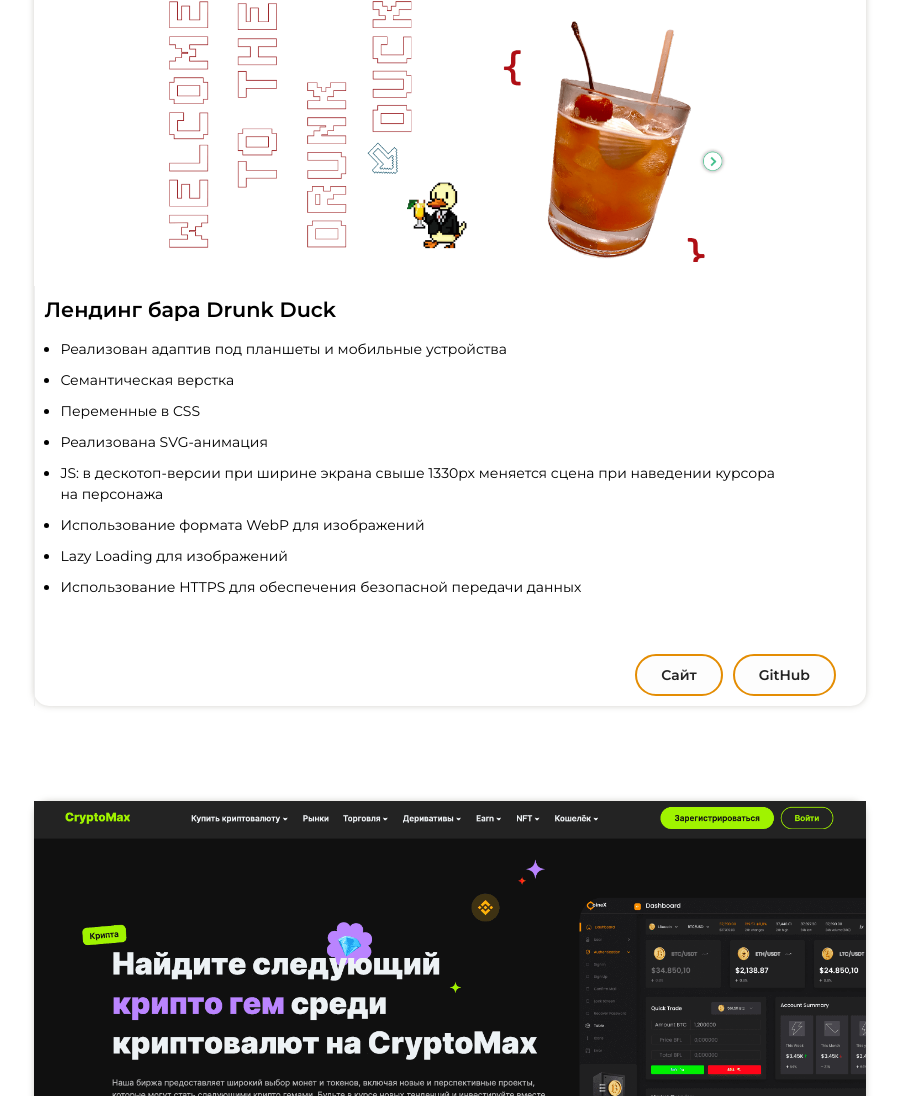
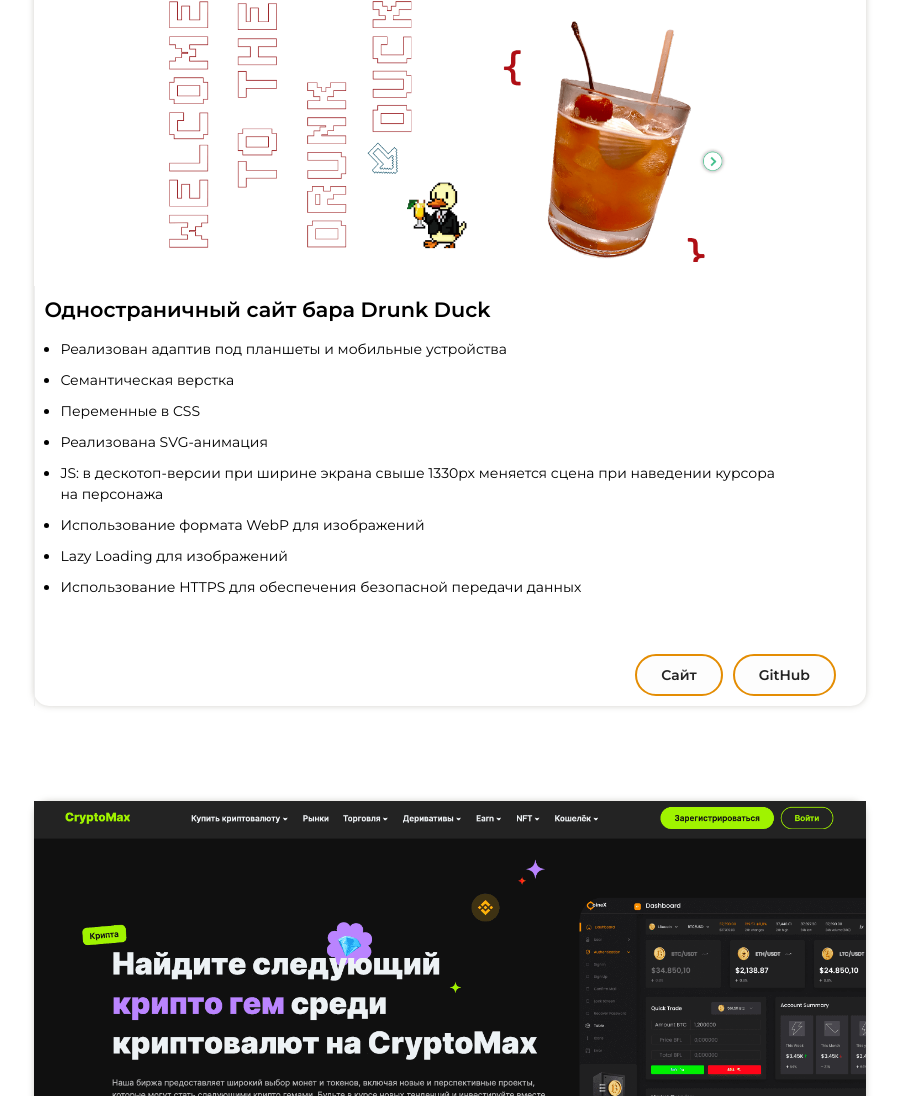
Before and after one commit to saltilo/saltilo, a plain HTML site: page htmldev.html in a window 1280 px wide. Shown: the part 1569-2665 px from the top of the page, without its empty margins (43-942 px from the left). Drawn offline with Linux system fonts and the light colour scheme.

Commit message:
Update htmldev.html

```diff
--- a/htmldev.html
+++ b/htmldev.html
@@ -132,7 +132,7 @@
     <div class="card web-project">
       <img class="card-img" src="./Img/html-dev/drunk_duck.png" alt="dd">
       <div class="site-card-item-description">
-        <p>Лендинг бара Drunk Duck</p>
+        <p>Одностраничный сайт бара Drunk Duck</p>
         <ul>
           <li>Реализован адаптив под планшеты и мобильные устройства</li>
           <li>Семантическая верстка</li>
```
